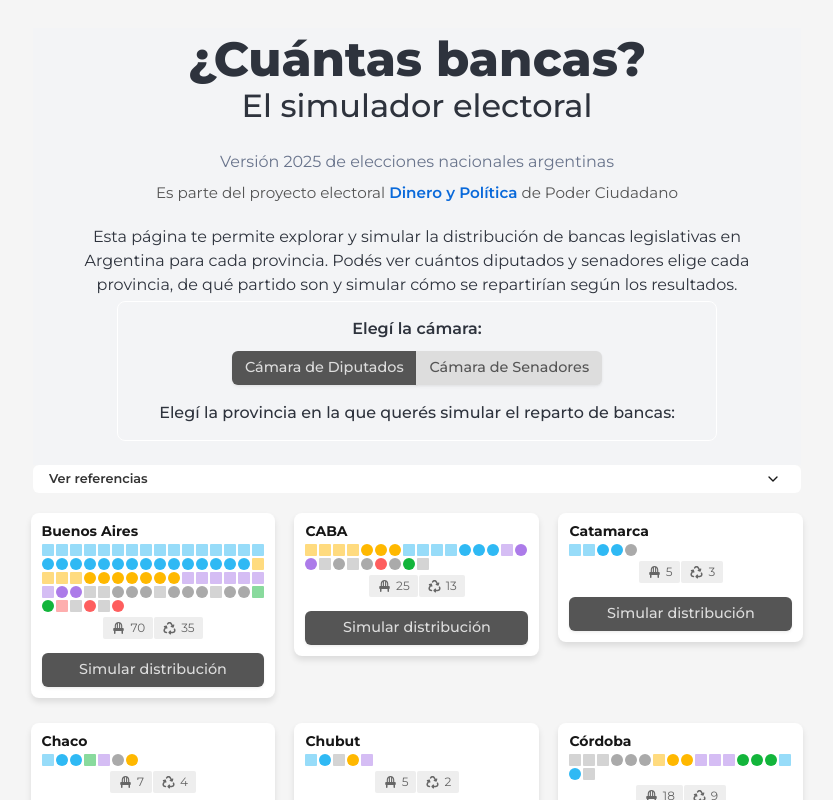
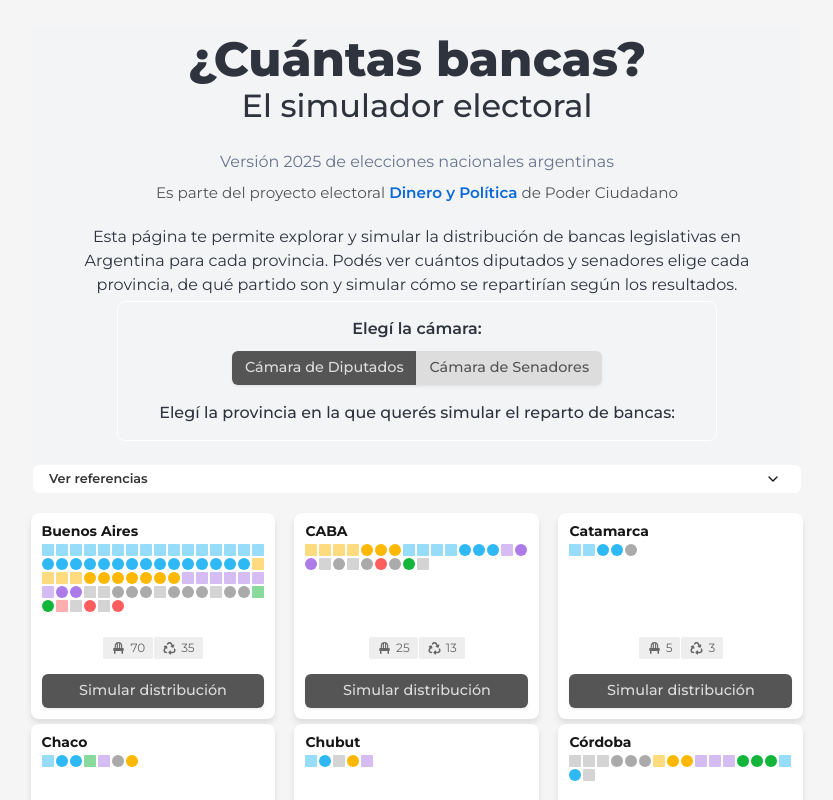
Before and after one commit to seppo0010/cuantasbancas2, a Next.js app: page / in a window 1280 px wide. Shown: the top 800 px of the page, without its empty margins (223-1056 px from the left). Built offline with nearby package versions, Linux system fonts and the light colour scheme.

Commit message:
Borrar simular cuando no hay eleccion

```diff
--- a/src/app/Legislador.tsx
+++ b/src/app/Legislador.tsx
@@ -1,8 +1,11 @@
 "use client";
+
+import { Distrito } from "./Distrito";
+
 export interface Legislador {
   Apellido: string;
   Nombres: string;
-  Distrito: string;
+  Distrito: Distrito;
   IniciaMandato: string;
   FinalizaMandato: string;
   Bloque: string;
--- a/src/app/page.tsx
+++ b/src/app/page.tsx
@@ -9,6 +9,7 @@ import styles from './provincia.module.css';
 import homeStyles from './home.module.css';
 import { Legislador } from './Legislador';
 import { Bloque } from './Bloque';
+import { Distrito, DistritoSlug, slugsReverse } from './Distrito';
 
 interface DatosType {
     diputados: Legislador[];
@@ -28,11 +29,11 @@ export default function Home() {
         ...datos.senadores.map((s) => s.Distrito)
     ]));
 
-    const getDiputadosPorProvincia = (pcia: string): Legislador[] => {
+    const getDiputadosPorProvincia = (pcia: Distrito): Legislador[] => {
         return datos.diputados.filter((d) => d.Distrito === pcia);
     };
 
-    const getSenadoresPorProvincia = (pcia: string): Legislador[] => {
+    const getSenadoresPorProvincia = (pcia: Distrito): Legislador[] => {
         return datos.senadores.filter((s) => s.Distrito === pcia);
     };
 
@@ -142,7 +143,7 @@ export default function Home() {
             </div>
 
             <div className="columns is-multiline mt-2">
-                {filteredProvincias.map((pcia: string) => {
+                {filteredProvincias.map((pcia: Distrito) => {
                     const diputados = getDiputadosPorProvincia(pcia);
                     const senadores = getSenadoresPorProvincia(pcia);
                     const isShowingDiputados = selectedChamber === 'diputados';
@@ -189,7 +190,8 @@ export default function Home() {
                                     })}
                                 </div>
 
-                                <div className={`${styles.metricasFlex} ${styles.provinciaMetricas}`}>
+                                <div className={`${styles.metricasButton}`}>
+                                    <div className={`${styles.metricasFlex}`}>
                                         <div className={styles.metricaItem}>
                                             <FontAwesomeIcon icon={faChair} />
                                             <span>{currentData.length}</span>
@@ -199,15 +201,17 @@ export default function Home() {
                                             <span>{bancasEnJuego}</span>
                                         </div>
                                     </div>
-
+                                    {sortedLegisladores.some((legislador) => legislador.FinalizaMandato === datos.finalizaMandato) && (
                                         <div className={styles.provinciaButton}>
                                             <Link
-                                        href={`/${selectedChamber}/${pcia.toLowerCase().replace(/ /g, '').replace(/á/g,'a').replace(/é/g,'e').replace(/í/g,'i').replace(/ó/g,'o').replace(/ú/g,'u')}`}
+                                                href={`/${selectedChamber}/${slugsReverse[pcia]}`}
                                             >
                                                 <button className={`button is-fullwidth ${homeStyles.button} ${homeStyles.selected}`}>
                                                     Simular distribución
                                                 </button>
                                             </Link>
+                                        </div>
+                                    )}
                                 </div>
                             </div>
                         </div>
--- a/src/app/provincia.module.css
+++ b/src/app/provincia.module.css
@@ -10,6 +10,9 @@
     box-shadow: 0 4px 6px rgba(0, 0, 0, 0.1);
     padding: 11px;
     margin: 10px 7px;
+    display: flex;
+    flex-direction: column;
+    height: 100%;
 }
 
 .principal h3{
@@ -53,6 +56,13 @@
 
 .provinciaBanca.renueva {
     border-radius: 10px;
+}
+
+.metricasButton {
+    display: flex;
+    flex-direction: column;
+    justify-content: flex-end;
+    flex-grow: 1;
 }
 
 .provinciaButton {
```
Also changed, not shown: src/app/Mapa.tsx (+2 -26 lines), src/app/ProvinciasGrid.tsx (deleted, +0 -69 lines), src/app/[camara]/page.tsx (deleted, +0 -15 lines), 1 other file (tests, documents, lock files or other folders). Lines whose indentation alone changed are shown as unchanged.
